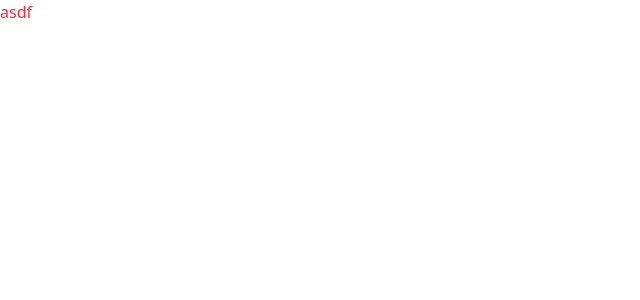
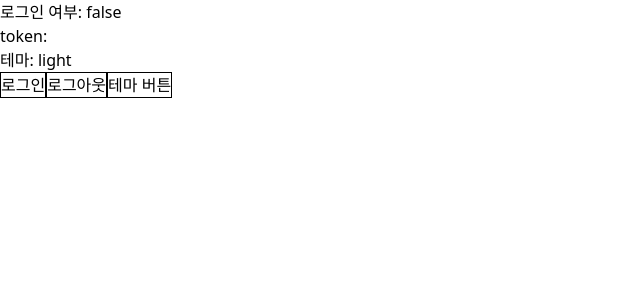
Before and after one commit to cokid1998/react-playground, a React app: page / in a window 1280 px wide. Shown: the top 300 px of the page, without its empty margins (0-640 px from the left). Built offline with nearby package versions, Linux system fonts and the light colour scheme; the HTML template or start-up script is replaced by a standard one.

Commit message:
slice패턴 안썼을 때 코드

```diff
--- a/src/App.tsx
+++ b/src/App.tsx
@@ -1,9 +1,25 @@
-import { useState } from "react";
+import { useUnSlicePatternStore } from "./store/unSlicePatternStore/Store";
 
 function App() {
-  const [count, setCount] = useState(0);
+  const { isLogged, token, login, logOut, theme, setTheme } =
+    useUnSlicePatternStore();
 
-  return <div className="text-red-500">asdf</div>;
+  return (
+    <div>
+      <div>로그인 여부: {isLogged + ""}</div>
+      <div>token: {token}</div>
+      <div>테마: {theme}</div>
+      <button className="border" onClick={() => login("bearer asdf")}>
+        로그인
+      </button>
+      <button className="border" onClick={logOut}>
+        로그아웃
+      </button>
+      <button className="border" onClick={setTheme}>
+        테마 버튼
+      </button>
+    </div>
+  );
 }
 
 export default App;
--- /dev/null
+++ b/src/store/slicePatternStore/sliceStore.ts
@@ -0,0 +1 @@
+import { createStore } from "zustand";
--- /dev/null
+++ b/src/store/unSlicePatternStore/Store.ts
@@ -0,0 +1,28 @@
+import { create } from "zustand";
+
+interface Store {
+  isLogged: boolean;
+  token: string;
+  login: (token: string) => void;
+  logOut: () => void;
+  theme: string;
+  setTheme: () => void;
+}
+
+/**
+ * 여러 도메인의 상태값들이 하나의 스토어안에 들어가면
+ * 유지보수가 어려워짐
+ */
+
+export const useUnSlicePatternStore = create<Store>((set, get) => ({
+  isLogged: false,
+  token: "",
+  login: (token) => set({ isLogged: true, token }),
+  logOut: () => set({ isLogged: false, token: "" }),
+
+  theme: "light",
+  setTheme: () => {
+    const { theme: curTheme } = get();
+    set({ theme: curTheme === "light" ? "dark" : "light" });
+  },
+}));
```
Also changed, not shown: src/store/slicePatternStore/types.ts (added, +13 -0 lines).
